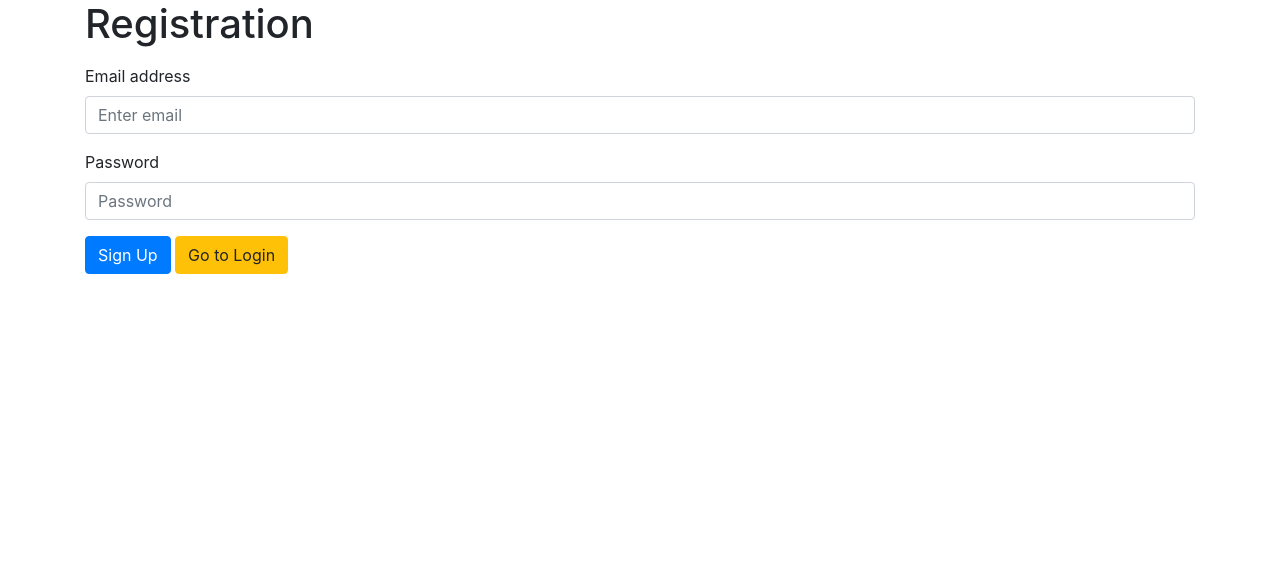
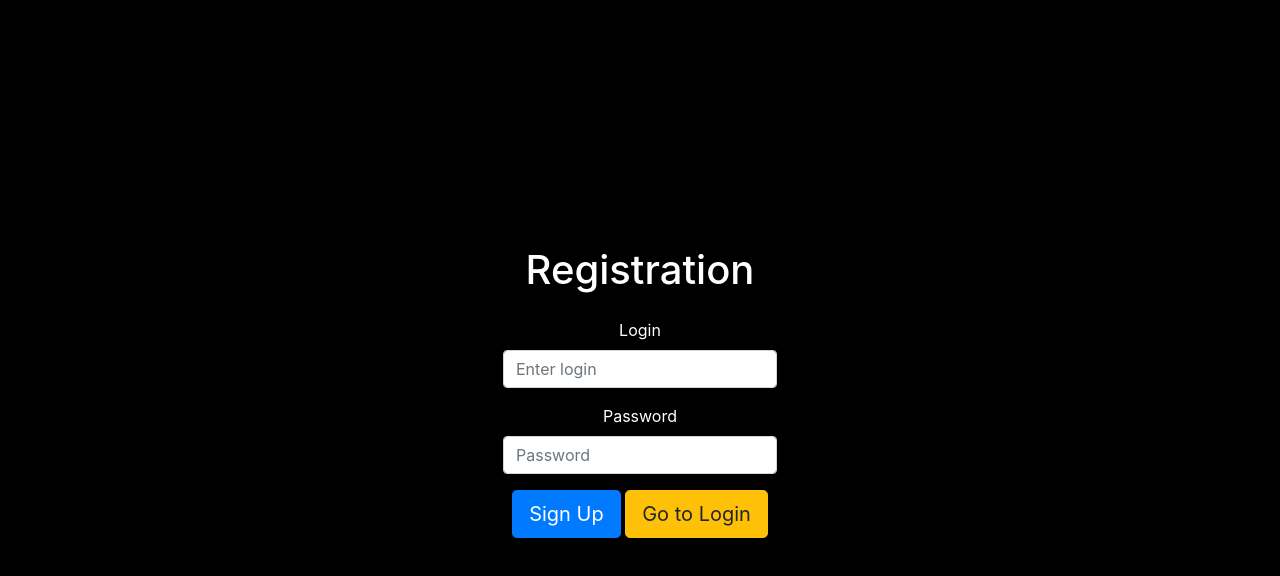
Before and after one commit to iaroslav-eremeev/QuizWeb, a plain HTML site: page src/main/webapp/registration.html in a window 1280 px wide. Drawn offline with nearby package versions, Linux system fonts and the light colour scheme.

Commit message:
Update login and registration pages and their styles

```diff
--- a/src/main/webapp/registration.html
+++ b/src/main/webapp/registration.html
@@ -7,6 +7,53 @@
     <script src="https://ajax.aspnetcdn.com/ajax/jQuery/jquery-3.3.1.min.js"></script>
     <link rel="stylesheet" href="https://maxcdn.bootstrapcdn.com/bootstrap/4.0.0/css/bootstrap.min.css" integrity="sha384-Gn5384xqQ1aoWXA+058RXPxPg6fy4IWvTNh0E263XmFcJlSAwiGgFAW/dAiS6JXm" crossorigin="anonymous">
     <style>
+        body {
+            background-color: black;
+            color: white;
+        }
+
+        /* Set the colors of the buttons */
+        .container .btn-primary {
+            background-color: #007bff;
+            border-color: #007bff;
+        }
+
+        .container .btn-primary:hover {
+            background-color: #0069d9;
+            border-color: #0062cc;
+        }
+
+        .container .btn-warning {
+            background-color: #ffc107;
+            border-color: #ffc107;
+        }
+
+        .container .btn-warning:hover {
+            background-color: #e0a800;
+            border-color: #d39e00;
+        }
+
+        /* Center align the login and password fields */
+        .container .form-group {
+            text-align: center;
+        }
+
+        /* Center align the login and sign-up buttons */
+        .container {
+            display: flex;
+            justify-content: center;
+            align-items: center;
+            flex-direction: column;
+            height: 100vh;
+        }
+
+        /* Vertically center the form */
+        .container form {
+            display: flex;
+            flex-direction: column;
+            justify-content: center;
+            align-items: center;
+        }
         .popup-fade {
             display: none;
         }
@@ -44,15 +91,17 @@
                 <h1>Registration</h1>
             </div>
             <div class="form-group">
-                <label for="email">Email address</label>
-                <input type="email" class="form-control" id="email" aria-describedby="emailHelp" placeholder="Enter email">
+                <label for="login">Login</label>
+                <input type="login" class="form-control" id="login" aria-describedby="loginHelp" placeholder="Enter login">
             </div>
             <div class="form-group">
                 <label for="password">Password</label>
                 <input type="password" class="form-control" id="password" placeholder="Password">
             </div>
-            <button type="button" class="btn btn-primary" id="btn-sign-up">Sign Up</button>
-            <button type="button" class="btn btn-warning" id="btn-go-login">Go to Login</button>
+            <div class="form-group text-center">
+                <button type="button" class="btn btn-primary btn-lg" id="btn-sign-up">Sign Up</button>
+                <button type="button" class="btn btn-warning btn-lg" id="btn-go-login">Go to Login</button>
+            </div>
         </form>
     </form>
 </div>
@@ -60,7 +109,7 @@
 
 <div class="popup-fade">
     <div class="popup">
-        <p>Пользователь успешно зарегистрирован!!!</p>
+        <p>Registration successful!</p>
         <button class="btn btn-success" id="btn-ok">Ok</button>
     </div>
 </div>
```
Also changed, not shown: src/main/webapp/login.html (+6 -7 lines), target/QuizWeb-1.0-SNAPSHOT/login.html (+6 -7 lines), target/QuizWeb-1.0-SNAPSHOT/registration.html (+54 -5 lines).
